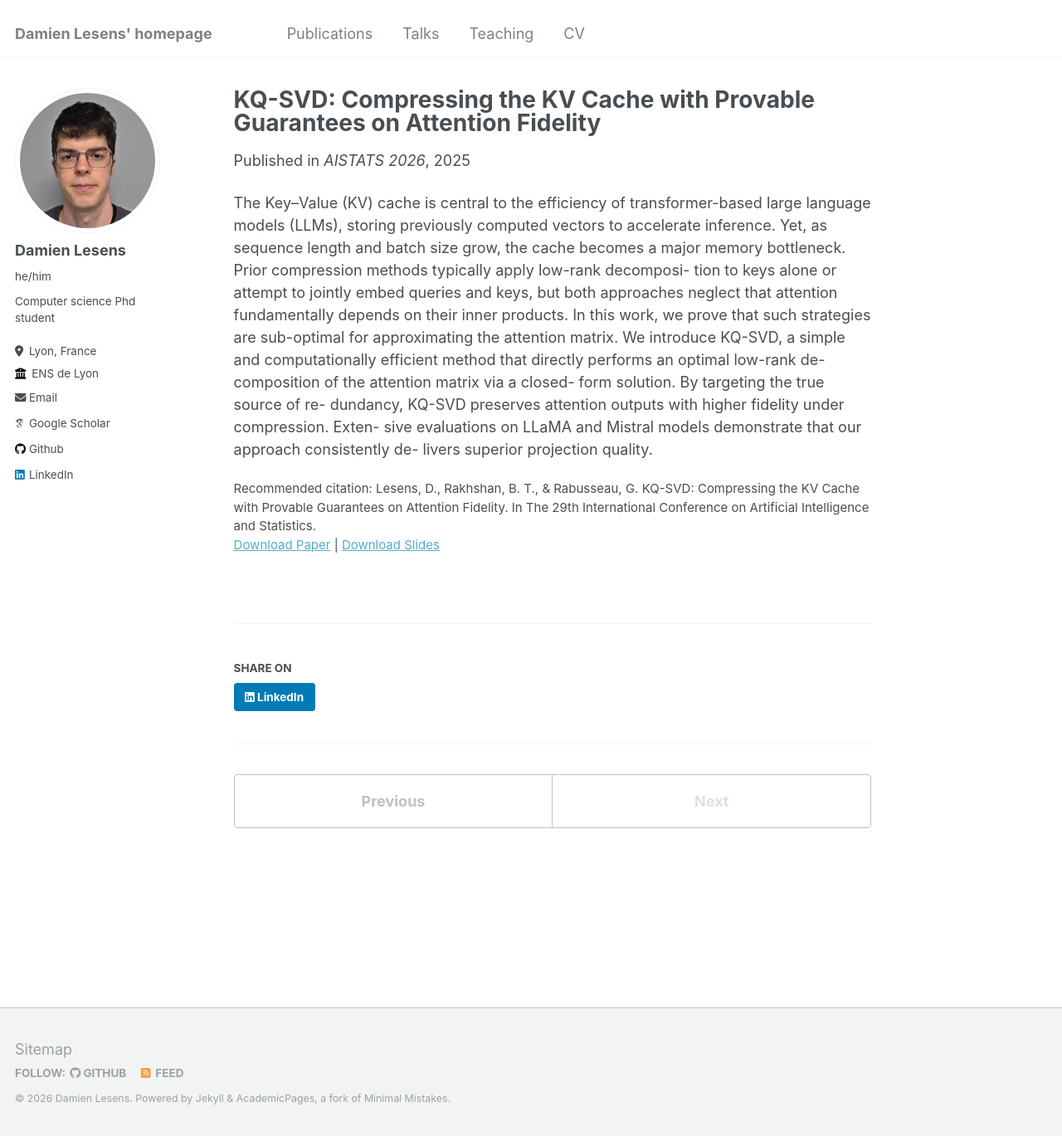
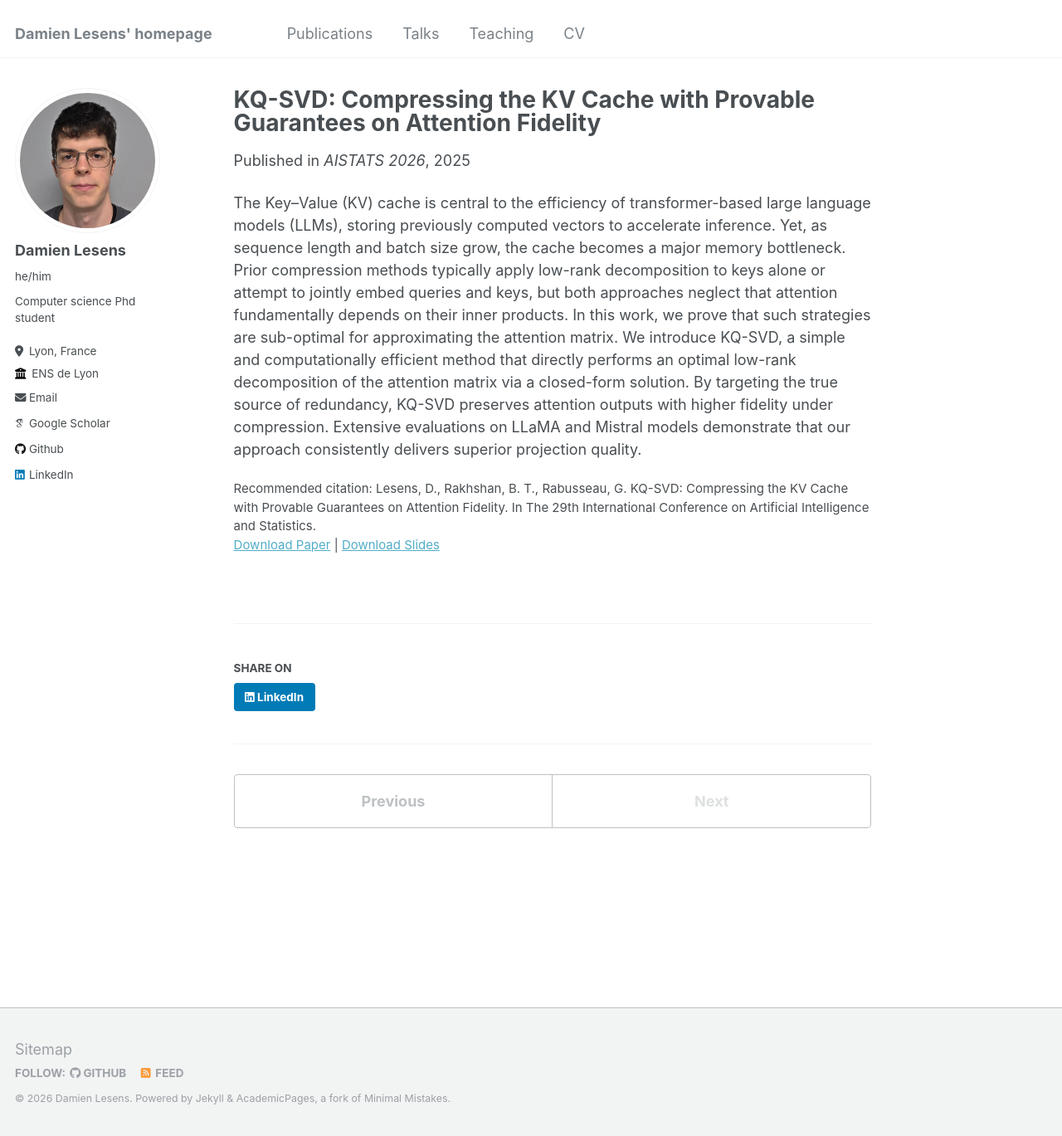
Before and after one commit to DamienLesens/DamienLesens.github.io, a Jekyll site: the page built from _publications/2025-12-KQ-SVD.md, in a window 1280 px wide and 1369 px high. Shown: the whole window at 83% size. Built offline with Jekyll 4.4.1, drawn with Linux system fonts in a browser that asks for light colours; some web fonts are replaced.

Commit message:
trying to fix publi format

```diff
--- a/_publications/2025-12-KQ-SVD.md
+++ b/_publications/2025-12-KQ-SVD.md
@@ -7,28 +7,7 @@ date: 2025-12-20
 venue: 'AISTATS 2026'
 slidesurl: ''
 paperurl: 'https://arxiv.org/pdf/2512.05916'
-citation: 'Lesens, D., Rakhshan, B. T., & Rabusseau, G. KQ-SVD: Compressing the KV Cache with Provable Guarantees on Attention Fidelity. In The 29th International Conference on Artificial Intelligence and Statistics.'
+citation: 'Lesens, D., Rakhshan, B. T., Rabusseau, G. KQ-SVD: Compressing the KV Cache with Provable Guarantees on Attention Fidelity. In The 29th International Conference on Artificial Intelligence and Statistics.'
 ---
 
-The Key–Value (KV) cache is central to the
-efficiency of transformer-based large language
-models (LLMs), storing previously computed
-vectors to accelerate inference. Yet, as sequence
-length and batch size grow, the cache becomes
-a major memory bottleneck. Prior compression
-methods typically apply low-rank decomposi-
-tion to keys alone or attempt to jointly embed
-queries and keys, but both approaches neglect
-that attention fundamentally depends on their
-inner products. In this work, we prove that such
-strategies are sub-optimal for approximating
-the attention matrix. We introduce KQ-SVD,
-a simple and computationally efficient method
-that directly performs an optimal low-rank de-
-composition of the attention matrix via a closed-
-form solution. By targeting the true source of re-
-dundancy, KQ-SVD preserves attention outputs
-with higher fidelity under compression. Exten-
-sive evaluations on LLaMA and Mistral models
-demonstrate that our approach consistently de-
-livers superior projection quality.
+The Key–Value (KV) cache is central to the efficiency of transformer-based large language models (LLMs), storing previously computed vectors to accelerate inference. Yet, as sequence length and batch size grow, the cache becomes a major memory bottleneck. Prior compression methods typically apply low-rank decomposition to keys alone or attempt to jointly embed queries and keys, but both approaches neglect that attention fundamentally depends on their inner products. In this work, we prove that such strategies are sub-optimal for approximating the attention matrix. We introduce KQ-SVD, a simple and computationally efficient method that directly performs an optimal low-rank decomposition of the attention matrix via a closed-form solution. By targeting the true source of redundancy, KQ-SVD preserves attention outputs with higher fidelity under compression. Extensive evaluations on LLaMA and Mistral models demonstrate that our approach consistently delivers superior projection quality.
```
